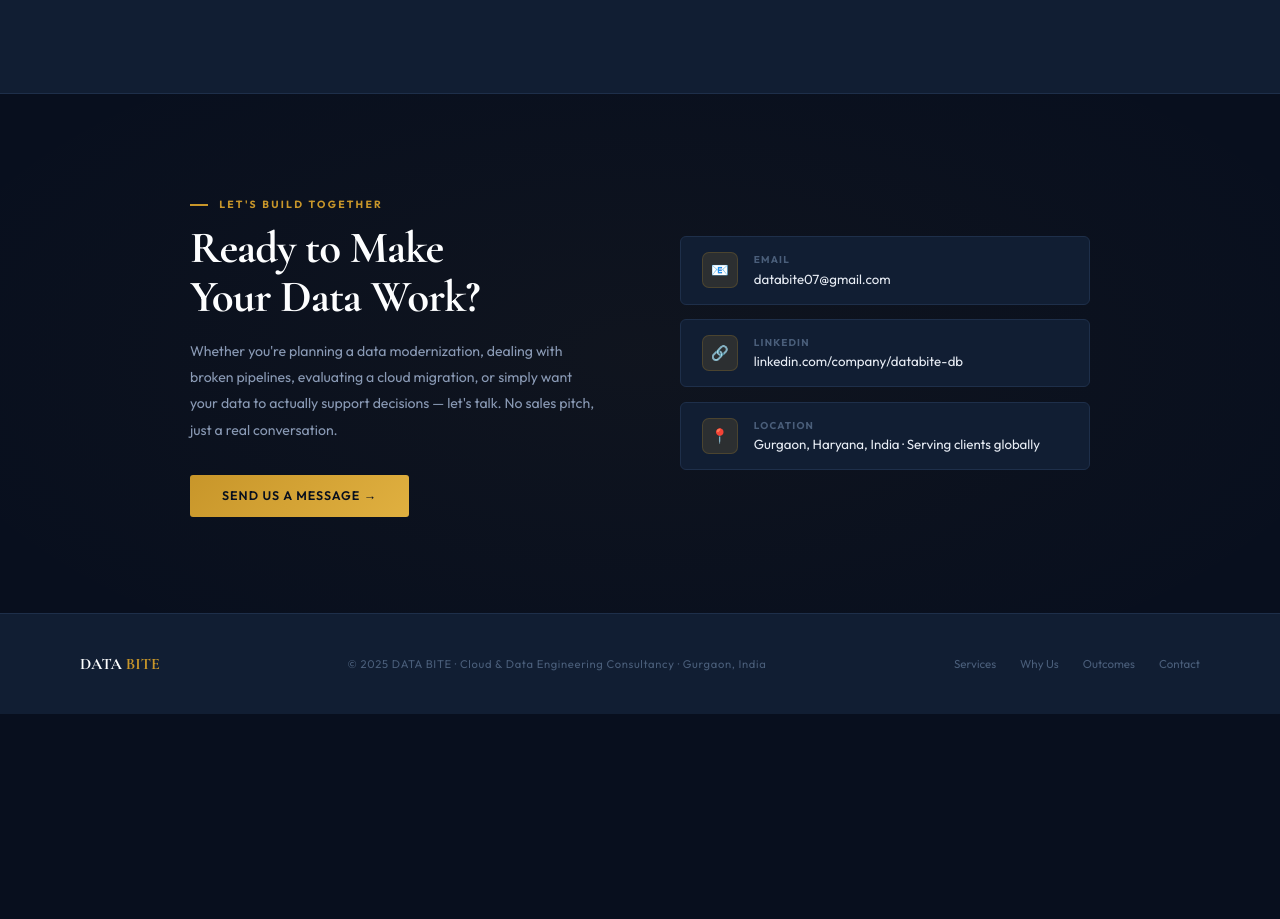
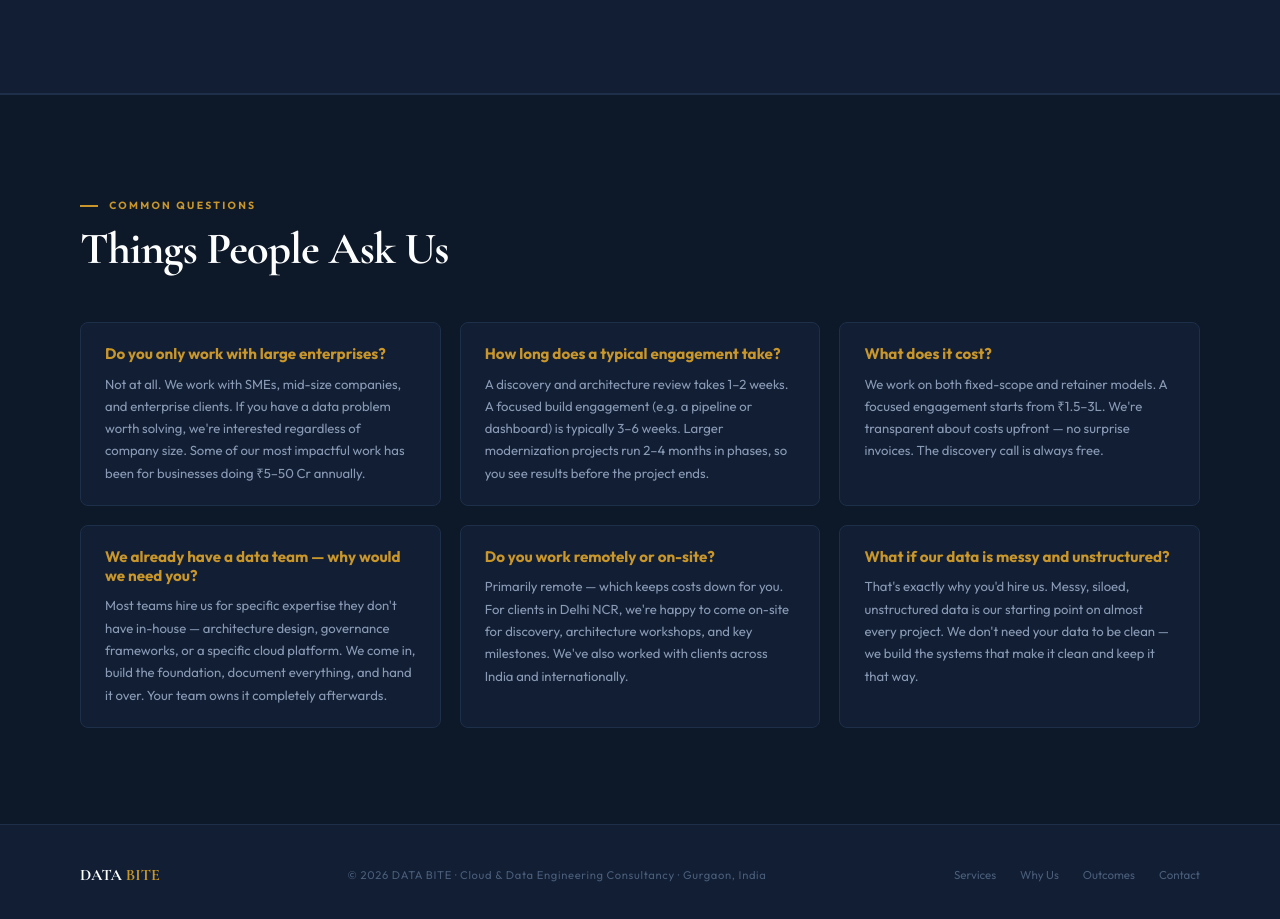
Before and after one commit to nik-db/databite, a plain HTML site: page index.html in a window 1280 px wide. Shown: the part 4708-5627 px from the top of the page. Before the commit the page ends 5422 px from the top, so only its background shows below. Drawn offline with nearby package versions, Linux system fonts and the light colour scheme.

Commit message:
Updated website

```diff
--- a/index.html
+++ b/index.html
@@ -724,29 +724,35 @@ footer{
   </div>
 </section>
 
-<!-- CONTACT -->
-<section id="contact">
+<!-- FAQ -->
+<section id="faq" style="background:var(--bg2);border-top:1px solid var(--border)">
   <div class="sec-inner">
-    <div class="contact-wrap">
-      <div class="contact-left">
-        <div class="sec-eyebrow">Let's Build Together</div>
-        <h2 class="sec-title">Ready to Make<br>Your Data Work?</h2>
-        <p class="contact-sub">Whether you're planning a data modernization, dealing with broken pipelines, evaluating a cloud migration, or simply want your data to actually support decisions — let's talk. No sales pitch, just a real conversation.</p>
-        <a href="mailto:databite07@gmail.com" class="btn btn-gold">Send Us a Message →</a>
+    <div class="sec-eyebrow">Common Questions</div>
+    <h2 class="sec-title">Things People Ask Us</h2>
+    <div style="display:grid;grid-template-columns:repeat(auto-fit,minmax(340px,1fr));gap:1.2rem;margin-top:3rem">
+      <div class="why-point reveal" style="flex-direction:column;gap:.6rem">
+        <h4 style="font-size:.95rem;color:var(--gold);font-weight:700">Do you only work with large enterprises?</h4>
+        <p style="font-size:.82rem;color:var(--body);line-height:1.7">Not at all. We work with SMEs, mid-size companies, and enterprise clients. If you have a data problem worth solving, we're interested regardless of company size. Some of our most impactful work has been for businesses doing ₹5–50 Cr annually.</p>
       </div>
-      <div class="contact-right reveal">
-        <a href="mailto:databite07@gmail.com" class="c-item">
-          <div class="c-icon">📧</div>
-          <div><span>Email</span><strong>databite07@gmail.com</strong></div>
-        </a>
-        <a href="https://linkedin.com/company/databite-db" target="_blank" class="c-item">
-          <div class="c-icon">🔗</div>
-          <div><span>LinkedIn</span><strong>linkedin.com/company/databite-db</strong></div>
-        </a>
-        <div class="c-item" style="cursor:default">
-          <div class="c-icon">📍</div>
-          <div><span>Location</span><strong>Gurgaon, Haryana, India · Serving clients globally</strong></div>
-        </div>
+      <div class="why-point reveal" style="flex-direction:column;gap:.6rem">
+        <h4 style="font-size:.95rem;color:var(--gold);font-weight:700">How long does a typical engagement take?</h4>
+        <p style="font-size:.82rem;color:var(--body);line-height:1.7">A discovery and architecture review takes 1–2 weeks. A focused build engagement (e.g. a pipeline or dashboard) is typically 3–6 weeks. Larger modernization projects run 2–4 months in phases, so you see results before the project ends.</p>
+      </div>
+      <div class="why-point reveal" style="flex-direction:column;gap:.6rem">
+        <h4 style="font-size:.95rem;color:var(--gold);font-weight:700">What does it cost?</h4>
+        <p style="font-size:.82rem;color:var(--body);line-height:1.7">We work on both fixed-scope and retainer models. A focused engagement starts from ₹1.5–3L. We're transparent about costs upfront — no surprise invoices. The discovery call is always free.</p>
+      </div>
+      <div class="why-point reveal" style="flex-direction:column;gap:.6rem">
+        <h4 style="font-size:.95rem;color:var(--gold);font-weight:700">We already have a data team — why would we need you?</h4>
+        <p style="font-size:.82rem;color:var(--body);line-height:1.7">Most teams hire us for specific expertise they don't have in-house — architecture design, governance frameworks, or a specific cloud platform. We come in, build the foundation, document everything, and hand it over. Your team owns it completely afterwards.</p>
+      </div>
+      <div class="why-point reveal" style="flex-direction:column;gap:.6rem">
+        <h4 style="font-size:.95rem;color:var(--gold);font-weight:700">Do you work remotely or on-site?</h4>
+        <p style="font-size:.82rem;color:var(--body);line-height:1.7">Primarily remote — which keeps costs down for you. For clients in Delhi NCR, we're happy to come on-site for discovery, architecture workshops, and key milestones. We've also worked with clients across India and internationally.</p>
+      </div>
+      <div class="why-point reveal" style="flex-direction:column;gap:.6rem">
+        <h4 style="font-size:.95rem;color:var(--gold);font-weight:700">What if our data is messy and unstructured?</h4>
+        <p style="font-size:.82rem;color:var(--body);line-height:1.7">That's exactly why you'd hire us. Messy, siloed, unstructured data is our starting point on almost every project. We don't need your data to be clean — we build the systems that make it clean and keep it that way.</p>
       </div>
     </div>
   </div>
@@ -755,7 +761,7 @@ footer{
 <!-- FOOTER -->
 <footer>
   <div class="ft-logo">DATA <span>BITE</span></div>
-  <div class="ft-copy">© 2025 DATA BITE · Cloud & Data Engineering Consultancy · Gurgaon, India</div>
+  <div class="ft-copy">© 2026 DATA BITE · Cloud & Data Engineering Consultancy · Gurgaon, India</div>
   <div class="ft-links">
     <a href="#services">Services</a>
     <a href="#why">Why Us</a>
```
